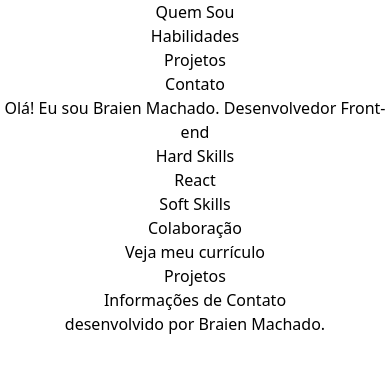
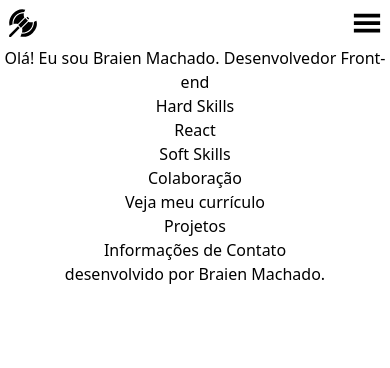
Before and after one commit to braien-machado/react-portfolio, a React (Create React App) app: page / in a window 390 px wide. Shown: the top 368 px of the page. Built offline with nearby package versions, Linux system fonts and the light colour scheme.

Commit message:
add icons to header and start mobile menu

```diff
--- a/src/components/Header.jsx
+++ b/src/components/Header.jsx
@@ -1,16 +1,28 @@
-import React from 'react'
+import React, { useState } from 'react';
+import { GiBattleAxe, GiHamburgerMenu } from 'react-icons/gi';
+import { GrClose } from 'react-icons/gr';
 
-export default function Header() {
+export default function Header () {
+  const [isHidden, setIsHidden] = useState('hidden');
+
+  const toggleMenu = () => {
+    setIsHidden(isHidden === 'hidden' ? '' : 'hidden')
+  };
+
   return (
-    <header>
-      <nav>
-        <ul>
-          <li>Quem Sou</li>
+    <header className='flex justify-between p-2'>
+      <GiBattleAxe size={30} />
+      <nav className={`${isHidden}`}>
+        <ul className='flex justify-around'>
+          <li>Sobre mim</li>
           <li>Habilidades</li>
           <li>Projetos</li>
           <li>Contato</li>
         </ul>
       </nav>
+      <button className='w-fit'>
+        <GiHamburgerMenu size={30} onClick={ toggleMenu }/>
+      </button>
     </header>
   )
 }
```
